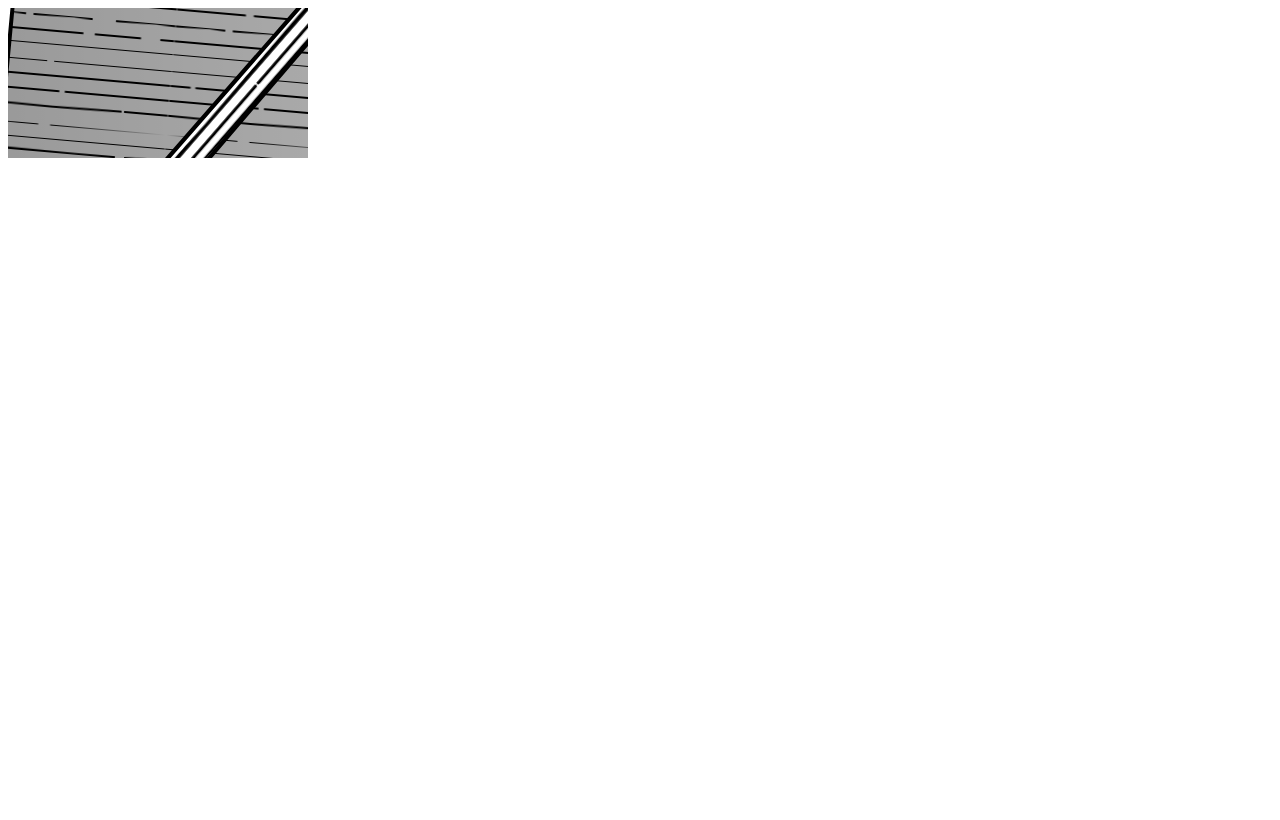
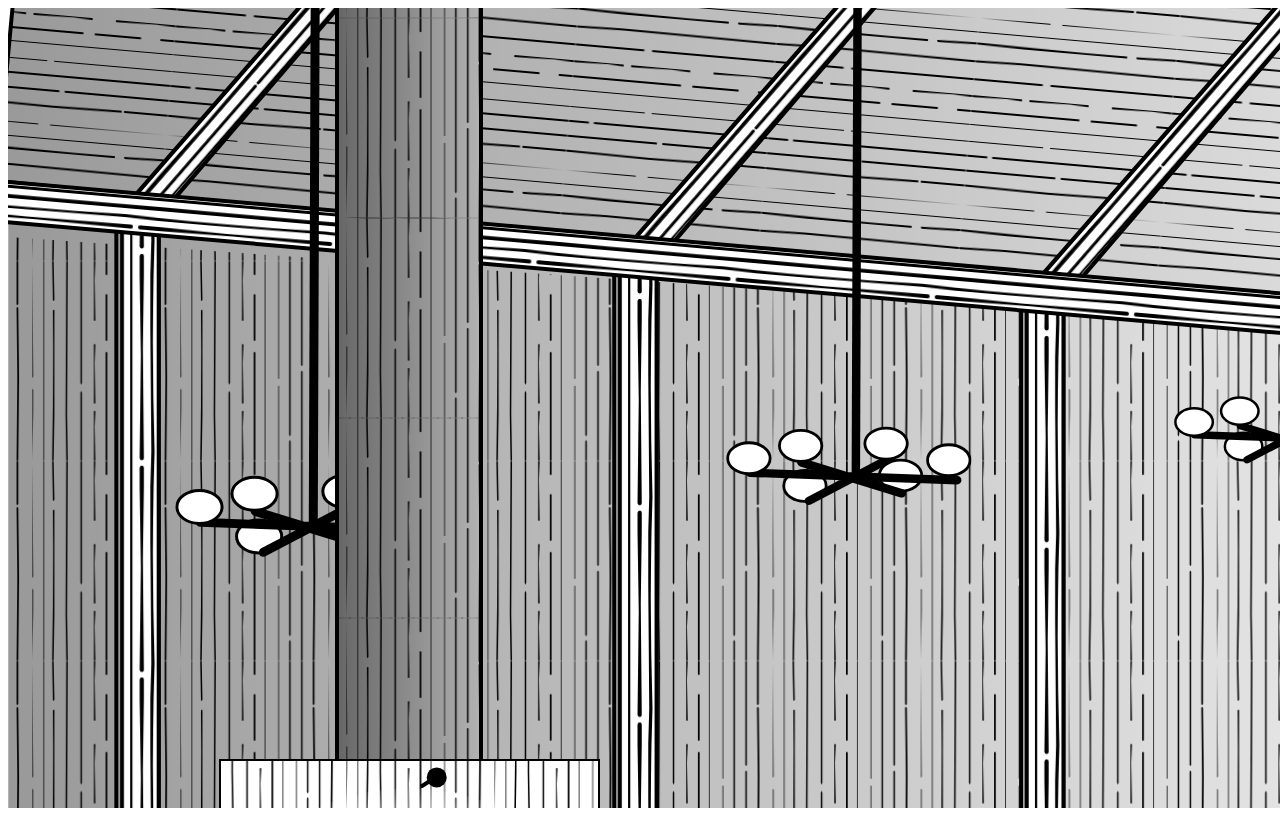
Before and after one commit to the-former-faith/ff-illustrations, a plain HTML site: page dwight-moody/index.html in a window 1280 px wide. Drawn offline with Linux system fonts and the light colour scheme.

Commit message:
/ ‘dwight-moody/index.html’

```diff
--- a/dwight-moody/index.html
+++ b/dwight-moody/index.html
@@ -1,5 +1,13 @@
 <!DOCTYPE html>
 <html>
+  <head>
+    <style>
+      img {
+        height: 100vh;
+        width: 100vw;
+      }
+    </style>
+  </head>
   <body>
     <img src="./moody-tabernacle.svg" />
   </body>
```
